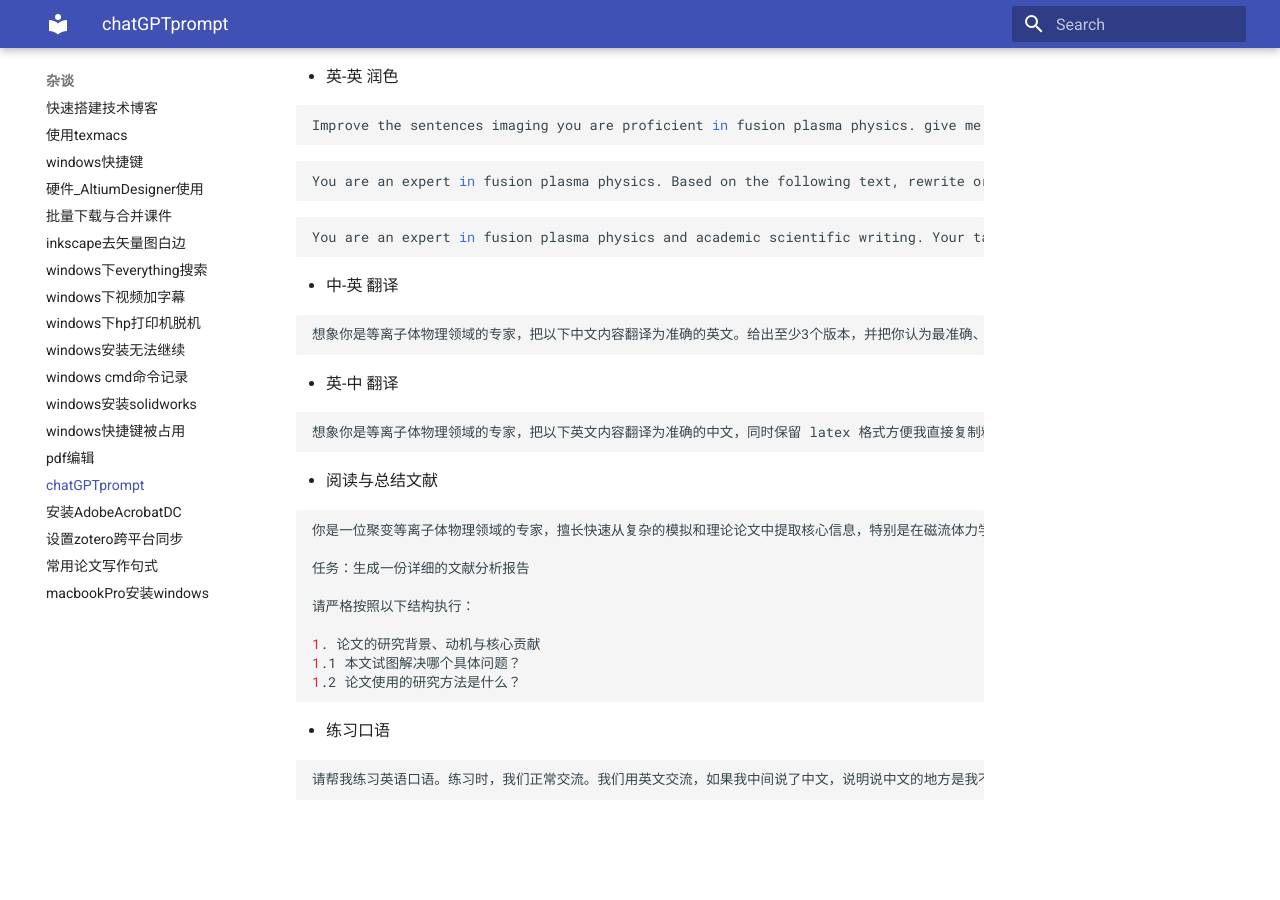
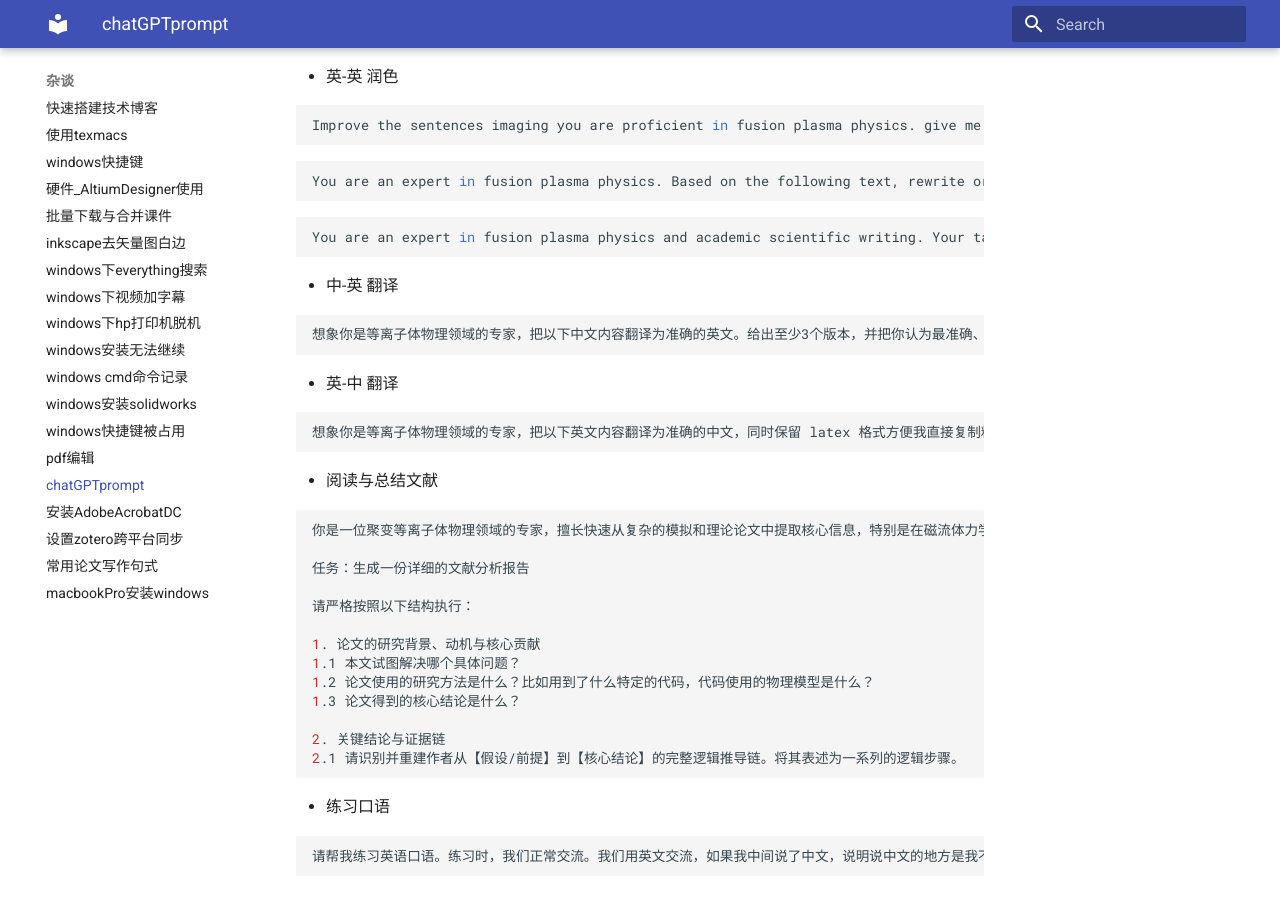
Before and after one commit to ymma98/technotes, an MkDocs documentation site: the page built from docs/杂谈/chatGPT_prompt.md, in a window 1280 px wide and 900 px high, scrolled down 736 px. Built offline with MkDocs 1.6.1 and Material for MkDocs 9.7.7, drawn with Linux system fonts in a browser that asks for light colours; before the commit the page ends 1560 px from its top, so only the background shows below that.

Commit message:
docs/杂谈/chatGPT_prompt.md updated from https://stackedit.cn/

````diff
--- a/docs/杂谈/chatGPT_prompt.md
+++ b/docs/杂谈/chatGPT_prompt.md
@@ -66,7 +66,11 @@ You are an expert in fusion plasma physics and academic scientific writing. Your
 
 1. 论文的研究背景、动机与核心贡献
 1.1 本文试图解决哪个具体问题？
-1.2 论文使用的研究方法是什么？
+1.2 论文使用的研究方法是什么？比如用到了什么特定的代码，代码使用的物理模型是什么？
+1.3 论文得到的核心结论是什么？
+
+2. 关键结论与证据链
+2.1 请识别并重建作者从【假设/前提】到【核心结论】的完整逻辑推导链。将其表述为一系列的逻辑步骤。
 
 ```
 
````
Also changed, not shown: other parts of docs/杂谈/chatGPT_prompt.md (+3 -3 lines).
